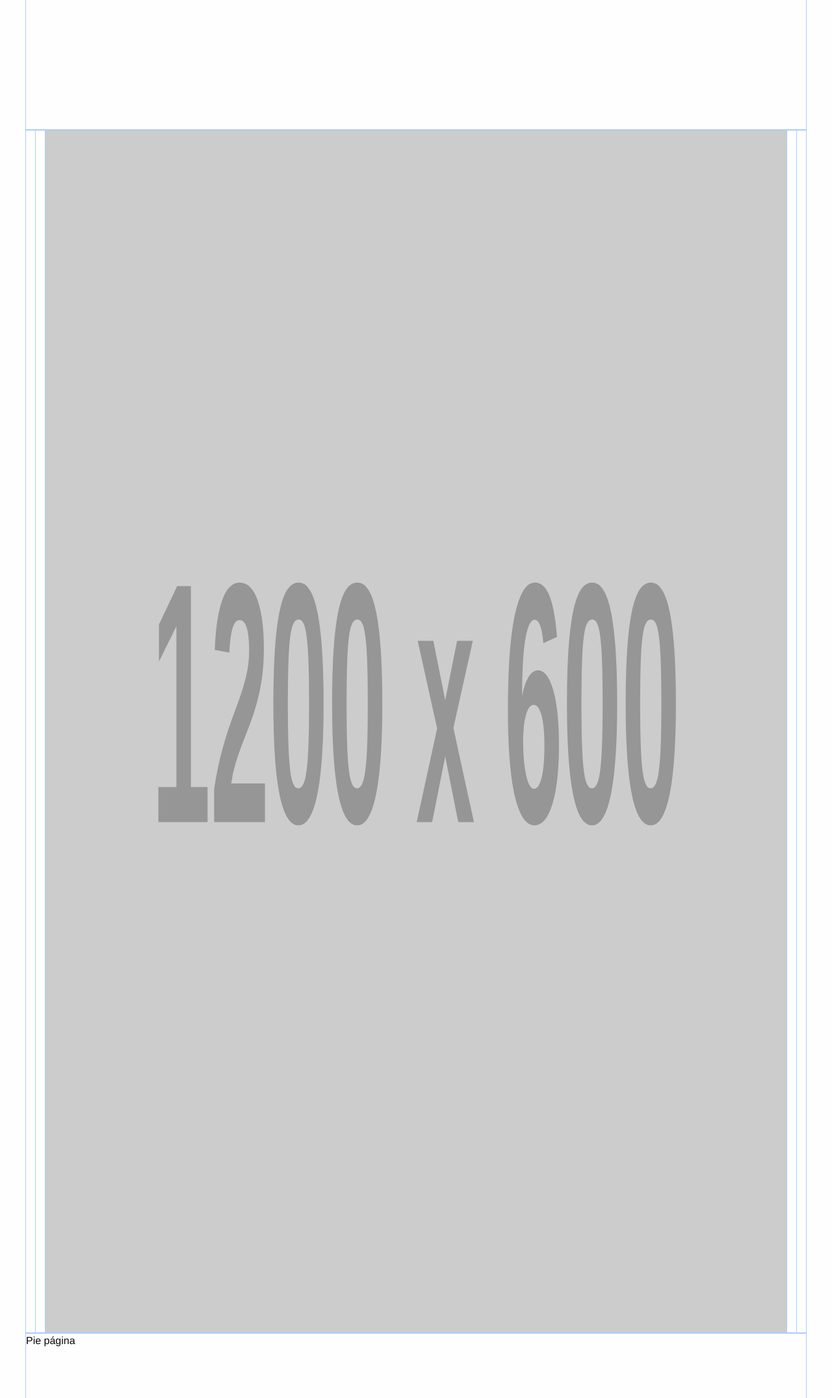
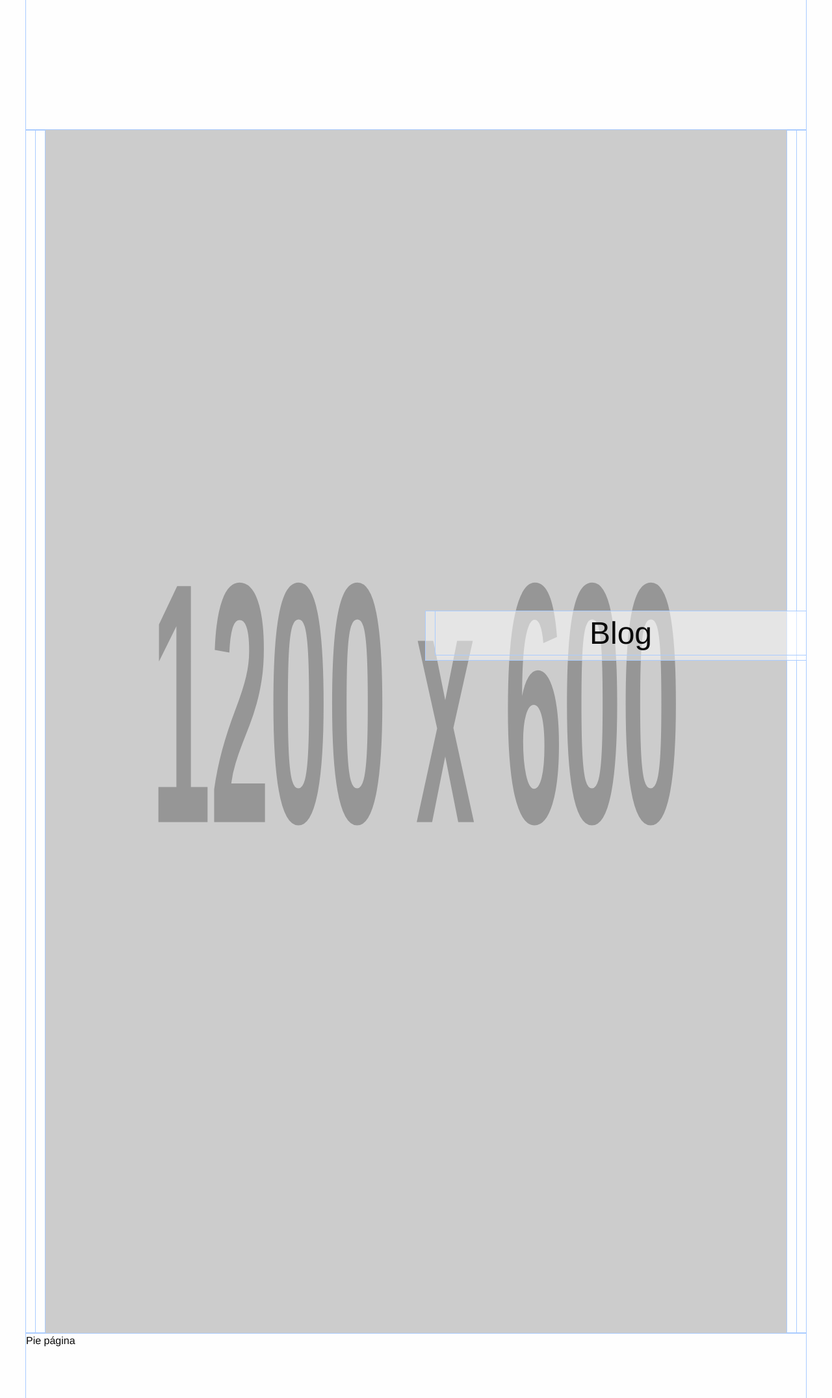
Before and after one commit to rodrigo-frenk/CursoMaquetacionBasico, a PHP site: page / in a window 1280 px wide. Shown: the part 170-2322 px from the top of the page at 65% size. Run offline with PHP 8.4, Linux system fonts and the light colour scheme; grey boxes labelled with a size stand in for pictures from a placeholder-image service; some libraries are stand-ins or nearby versions.

Commit message:
mejoras maqueta blog

```diff
--- a/maquetablog/css/app.css
+++ b/maquetablog/css/app.css
@@ -7,7 +7,12 @@
 
 
 
-/*   Clases para altura:   */
+/*
+Clases para altura:
+
+vh = viewport height = altura de la ventana
+
+*/
 
 .h_10vh {
    /*h10vh*/
@@ -43,3 +48,18 @@
    /* ovya */
    overflow-y: auto;
 }
+
+
+
+
+
+
+
+#portada {
+   position: relative;
+}
+#texto-portada {
+   position: absolute;
+   margin-top: 30vh;
+   background-color: rgba(255,255,255,0.5);
+}
--- a/maquetablog/index.html
+++ b/maquetablog/index.html
@@ -28,10 +28,23 @@
                <img src="http://fakeimg.pl/1200x600" alt="" class="small-12 h_100">
             </div>
 
+            <div id="texto-portada" class="small-12 medium-6 medium-offset-6 columns text-center">
+               <h1>Blog</h1>
+            </div>
+
          </section>
+
 
          <!-- section#entradas.small-12.columns -->
          <section id="entradas" class="small-12 columns">
+
+
+
+
+
+
+
+
 
             <!-- article#entrada_$.entrada.small-12.medium-6.large-4.columns{Entrada $}*6 -->
             <article id="entrada_1" class="entrada small-12 medium-6 large-4 columns">
@@ -45,7 +58,9 @@
                   </div>
 
                   <!-- .fecha.small-6.columns{Publicado el 19 de abril, 2016} -->
-                  <div class="fecha small-6 columns">Publicado el 19 de abril, 2016</div>
+                  <div class="fecha small-6 columns">
+                     Publicado el 19 de abril, 2016
+                  </div>
 
                   <!-- .autor.small-6.columns -->
                   <div class="autor small-6 columns">
@@ -53,27 +68,35 @@
                      <!-- .nombre-autor.small-9.columns{Nombre del Autor}-->
                      <!-- .foto-autor.small-3.columns>img[http://fakeimg.pl/100x100] -->
 
-                     <div class="nombre-autor small-9 columns">Nombre del Autor</div>
-                     <div class="foto-autor small-3 columns"><img src="http://fakeimg.pl/100x100" alt=""></div>
+                     <div class="nombre-autor small-9 columns">
+                        Nombre del Autor
+                     </div>
+                     <div class="foto-autor small-3 columns">
+                        <img src="http://fakeimg.pl/100x100" alt="">
+                     </div>
 
                   </div>
                </header>
 
                <!-- .contenido.small-12.columns -->
-               <div class="contenido small-12 columns">
+               <section class="contenido small-12 columns">
 
                   <!-- .imagen.small-4.columns>img[http://fakeimg.pl/300x300] -->
-                  <div class="imagen small-4 columns"><img src="http://fakeimg.pl/300x300" alt=""></div>
+                  <div class="imagen small-12 columns">
+                     <img src="http://fakeimg.pl/300x200" alt="">
+                  </div>
                   <!-- .extracto.small-8.columns>(p>lorem20)*2 -->
-                  <div class="extracto small-8 columns">
+                  <div class="extracto small-12 columns">
                      <p>Lorem ipsum dolor sit amet, consectetur adipisicing elit. Rem odio quis dolor voluptate accusantium, assumenda omnis iure modi voluptatum quod!</p>
                      <p>Veniam deserunt, repudiandae. Quos, vero. Aperiam vitae, nisi reprehenderit deleniti, est natus iste unde, possimus nobis autem doloremque eum expedita!</p>
                   </div>
-               </div>
+
+               </section>
 
 
                <!-- footer.small-12.columns -->
                <footer class="small-12 columns">
+
                   <!-- .small-4.small-offset-8.columns>.button{Ver más} -->
                   <div class="small-4 small-offset-8 columns">
                      <div class="button">Ver más</div>
@@ -84,9 +107,27 @@
 
             </article>
 
-         </section>
 
-      </main>
+
+
+
+
+
+
+
+
+
+
+
+
+
+
+         </section> <!-- #entradas -->
+
+
+      </main> <!--#principal-->
+
+
 
       <!-- footer#pie-pagina.row.h_10vh -->
       <footer id="pie-pagina" class="row h_10vh">
```
